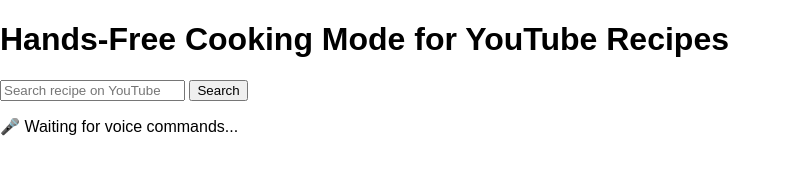
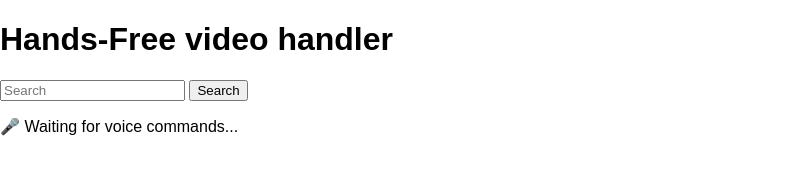
Before and after one commit to Thamizharasi123456/Cooking, a plain HTML site: page index.html in a window 1280 px wide. Shown: the whole page, without its empty margins (0-791 px from the left). Drawn offline with Linux system fonts and the light colour scheme.

Commit message:
index.html

```diff
--- a/index.html
+++ b/index.html
@@ -3,15 +3,15 @@
 <head>
   <meta charset="UTF-8" />
   <meta name="viewport" content="width=device-width, initial-scale=1.0"/>
-  <title>Hands-Free Cooking Mode</title>
+  <title>Hands-Free video manager</title>
   <link rel="stylesheet" href="style.css">
 </head>
 <body>
 
-  <h1>Hands-Free Cooking Mode for YouTube Recipes</h1>
+  <h1>Hands-Free video handler</h1>
 
   <div id="search-area">
-    <input type="text" id="searchQuery" placeholder="Search recipe on YouTube">
+    <input type="text" id="searchQuery" placeholder="Search ">
     <button id="searchBtn">Search</button>
   </div>
 
```
